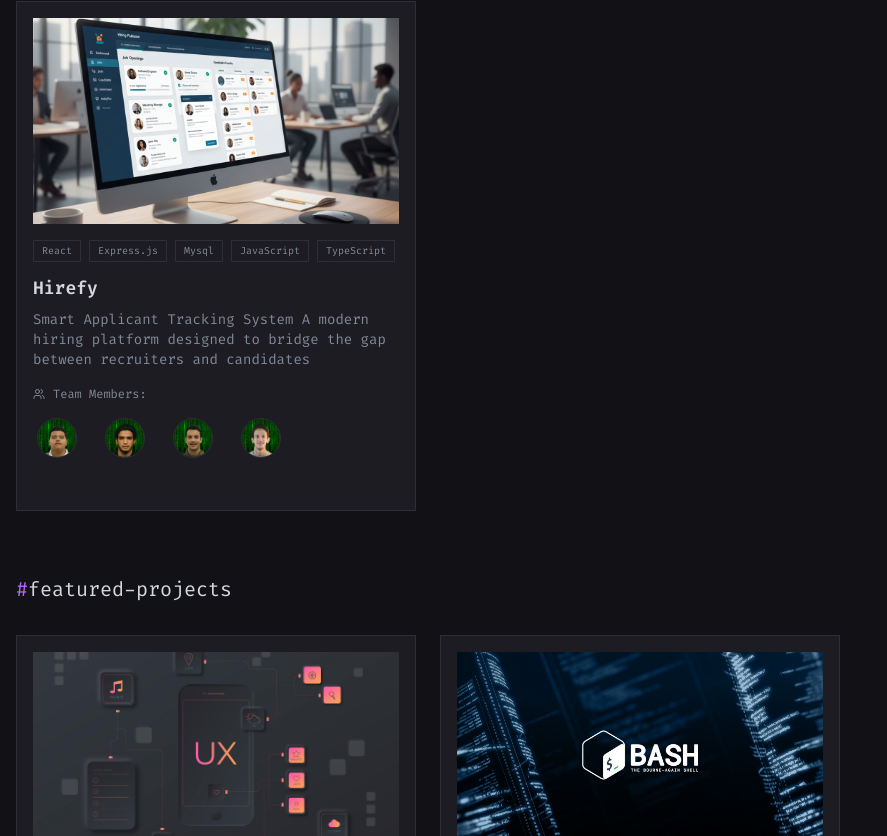
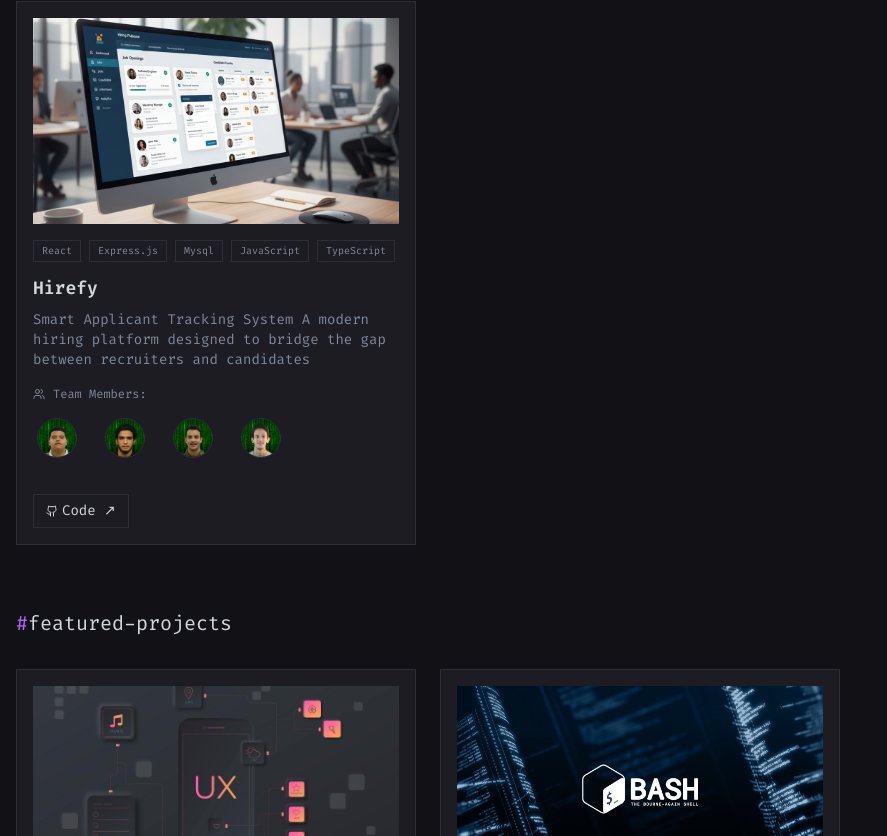
Before and after one commit to Chidori42/Chidori42.github.io, a React (Vite) app: page / in a window 1280 px wide. Shown: the part 1345-2181 px from the top of the page, without its empty margins (0-887 px from the left). Built offline with nearby package versions, Linux system fonts and the light colour scheme; the HTML template or start-up script is replaced by a standard one.

Commit message:
Add hirefy repo

```diff
--- a/src/components/ProjectsSection.tsx
+++ b/src/components/ProjectsSection.tsx
@@ -16,6 +16,7 @@ const onProgress = [
       {profilePng:'/team/aachalla.jpg', name:'Abdelmajid Achallah', githubUrl:'https://github.com/AM9-push'},
     ],
     tags: ['React', 'Express.js', 'Mysql', 'JavaScript', 'TypeScript'],
+    githubUrl: "https://github.com/ibrahimesseddyq/ft_transcendance",
   },
 ];
 
@@ -103,6 +104,7 @@ export const ProjectsSection = () => {
                 {...project}
                 tags={project.tags}
                 abbrev={project.abbrev}
+                githubUrl={project.githubUrl}
                 liveLabel={t.projects.live}
                 cachedLabel={t.projects.cached}
                 githubLabel={t.projects.github}
```
Also changed, not shown: 3 other files (tests, documents, lock files or other folders).
